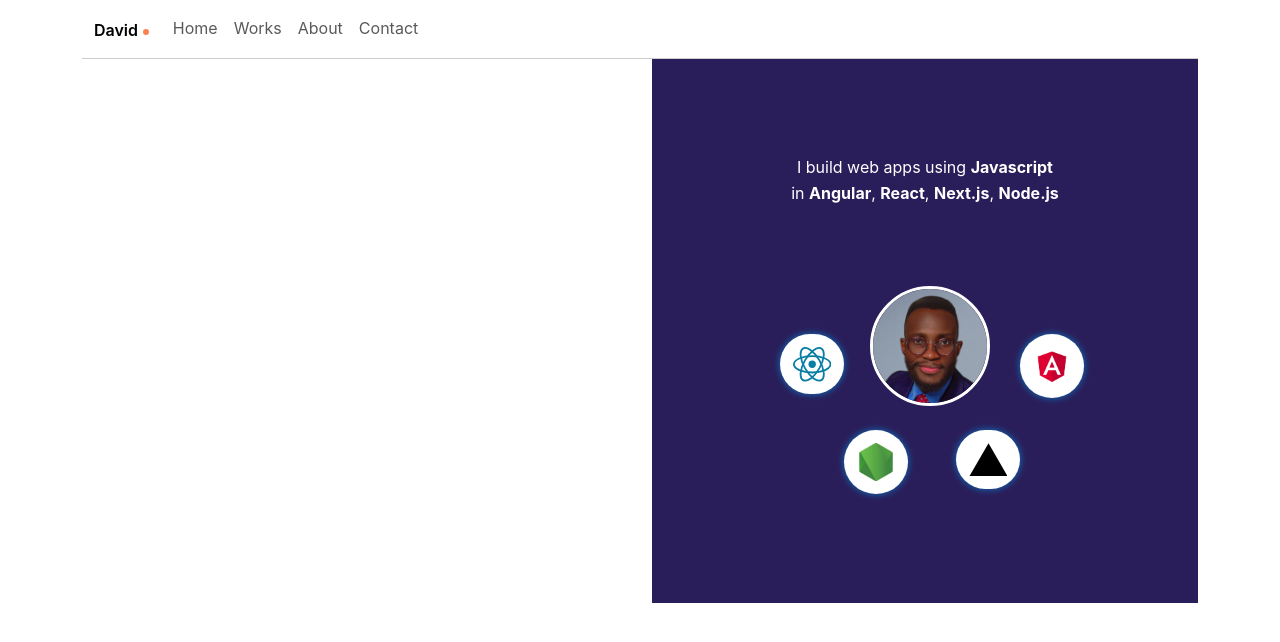
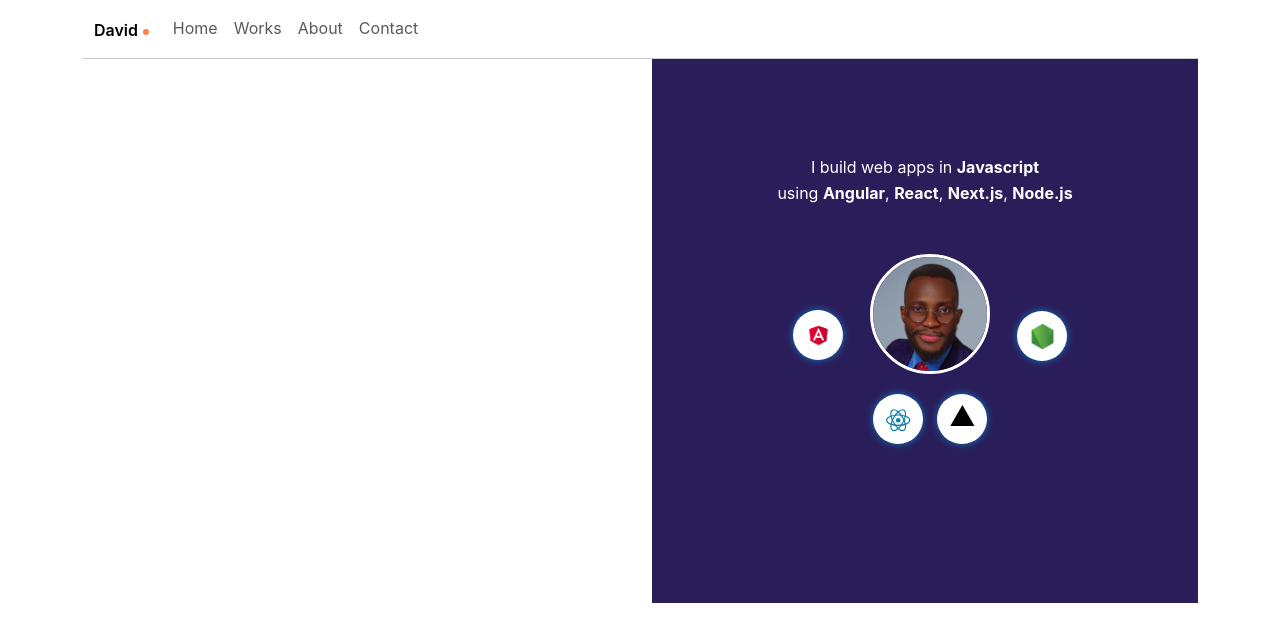
Before and after one commit to inioluwabello/inis-portfolio-app, a Next.js app: page / in a window 1280 px wide. Shown: the top 642 px of the page. Built offline with nearby package versions, Linux system fonts and the light colour scheme.

Commit message:
Completed right pane

```diff
--- /dev/null
+++ b/components/home/LeftPane.js
@@ -0,0 +1,9 @@
+const LeftPane = ({}) => {
+  return (
+    <div className="left-content">
+
+    </div>
+  );
+};
+
+export default LeftPane;
--- /dev/null
+++ b/components/home/RightPane.js
@@ -0,0 +1,56 @@
+const RightPane = ({}) => {
+  return (
+    <div className="right-content">
+      <div className="intro-text">
+        <p>
+          I build web apps in <strong>Javascript</strong> <br />
+          using <strong>Angular</strong>, <strong>React</strong>,{" "}
+          <strong>Next.js</strong>, <strong>Node.js</strong>
+        </p>
+      </div>
+
+      <div style={{ marginTop: "3rem" }}>
+        <div className="relative">
+          <div className="absolute" style={{ top: "", left: "40%" }}>
+            <img className="profile-img" src="/images/ini.jpg" />
+            <div className="app-icon" style={{position: "relative", top: "-4rem", left: "-7rem" }}>
+              <img src="/images/angular.png" />
+            </div>
+            <div className="app-icon" style={{position: "relative", color: "#087ea4", top: "-1.9rem", left: "-2rem" }}>
+              <svg
+                width="100%"
+                height="100%"
+                viewBox="-10.5 -9.45 21 18.9"
+                fill="none"
+                xmlns="http://www.w3.org/2000/svg"
+                class="text-sm mr-0 w-10 h-10 text-link dark:text-link-dark flex origin-center transition-all ease-in-out"
+              >
+                <circle cx="0" cy="0" r="2" fill="currentColor"></circle>
+                <g stroke="currentColor" stroke-width="1" fill="none">
+                  <ellipse rx="10" ry="4.5"></ellipse>
+                  <ellipse rx="10" ry="4.5" transform="rotate(60)"></ellipse>
+                  <ellipse rx="10" ry="4.5" transform="rotate(120)"></ellipse>
+                </g>
+              </svg>
+            </div>
+            <div className="app-icon" style={{position: "relative", top: "-5rem", left: "2rem" }}>
+              <svg
+                style={{position:"relative", top: "-5px"}}
+               aria-label="Vercel logomark" role="img" viewBox="0 0 74 64">
+                <path
+                  d="M37.5896 0.25L74.5396 64.25H0.639648L37.5896 0.25Z"
+                  fill="var(--geist-foreground)"
+                ></path>
+              </svg>
+            </div>
+            <div className="app-icon" style={{position: "relative", top: "-13.3rem", left: "7rem" }}>
+              <img src="/images/node.jpg" />
+            </div>
+          </div>
+        </div>
+      </div>
+    </div>
+  );
+};
+
+export default RightPane;
--- a/pages/index.js
+++ b/pages/index.js
@@ -1,5 +1,7 @@
 import Layout from "../components/layout";
 import Heading from "../components/heading";
+import RightPane1 from "../components/home/RightPane";
+import LeftPane from "../components/home/LeftPane";
 const Index = ({}) => {
   return (
     <>
@@ -7,105 +9,11 @@ const Index = ({}) => {
       <Layout>
         <div className="border-top-1">
           <div className="row">
-            <div className="col"></div>
+            <div className="col">
+              <LeftPane />
+            </div>
             <div className="col d-sm-none d-md-block">
-              <div className="right-content">
-                <div className="intro-text">
-                  <p>
-                    I build web apps using <strong>Javascript</strong> <br />
-                    in <strong>Angular</strong>, <strong>React</strong>,{" "}
-                    <strong>Next.js</strong>, <strong>Node.js</strong>
-                  </p>
-                </div>
-
-                <div style={{ marginTop: "-6rem"}}>
-                <div className="relative">
-                  <div className="absolute" style={{ top: "10rem", left: "40%" }}>
-                    <img className="profile-img" src="/images/ini.jpg" />
-                  </div>
-                </div>
-
-                <div className="relative">
-                  <div
-                    className="absolute"
-                    style={{ top: "13rem", left: "8rem" }}
-                  >
-                    <div className="app-icon" style={{ color: "#087ea4" }}>
-                      <svg
-                        width="100%"
-                        height="100%"
-                        viewBox="-10.5 -9.45 21 18.9"
-                        fill="none"
-                        xmlns="http://www.w3.org/2000/svg"
-                        class="text-sm mr-0 w-10 h-10 text-link dark:text-link-dark flex origin-center transition-all ease-in-out"
-                      >
-                        <circle
-                          cx="0"
-                          cy="0"
-                          r="2"
-                          fill="currentColor"
-                        ></circle>
-                        <g stroke="currentColor" stroke-width="1" fill="none">
-                          <ellipse rx="10" ry="4.5"></ellipse>
-                          <ellipse
-                            rx="10"
-                            ry="4.5"
-                            transform="rotate(60)"
-                          ></ellipse>
-                          <ellipse
-                            rx="10"
-                            ry="4.5"
-                            transform="rotate(120)"
-                          ></ellipse>
-                        </g>
-                      </svg>
-                    </div>
-                  </div>
-                </div>
-
-                <div className="relative">
-                  <div
-                    className="absolute"
-                    style={{ top: "13rem", left: "23rem" }}
-                  >
-                    <div className="app-icon">
-                      <img src="/images/angular.png" />
-                    </div>
-                  </div>
-                </div>
-
-                <div className="relative">
-                  <div
-                    className="absolute"
-                    style={{ top: "19rem", left: "19rem" }}
-                  >
-                    <div className="app-icon">
-                      <svg
-                        aria-label="Vercel logomark"
-                        role="img"
-                        viewBox="0 0 74 64"
-                      >
-                        <path
-                          d="M37.5896 0.25L74.5396 64.25H0.639648L37.5896 0.25Z"
-                          fill="var(--geist-foreground)"
-                        ></path>
-                      </svg>
-                    </div>
-                  </div>
-                </div>
-
-                <div className="relative">
-                  <div
-                    className="absolute"
-                    style={{ top: "19rem", left: "12rem" }}
-                  >
-                    <div className="app-icon">
-                      <img src="/images/node.jpg" />
-                    </div>
-                  </div>
-                </div>
-                </div>
-              </div>
+              <RightPane1 />
             </div>
           </div>
         </div>
--- a/styles/global.css
+++ b/styles/global.css
@@ -98,4 +98,8 @@ a {
   margin: 0px auto;
   overflow: hidden;
   box-shadow: 0 0px 6px 1px #1365acfa;
+  width: 50px;
+    height: 50px;
 }
+.container {
+}
```
